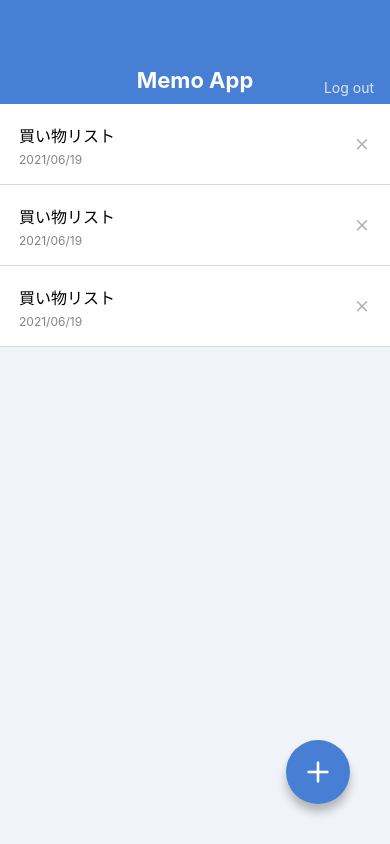
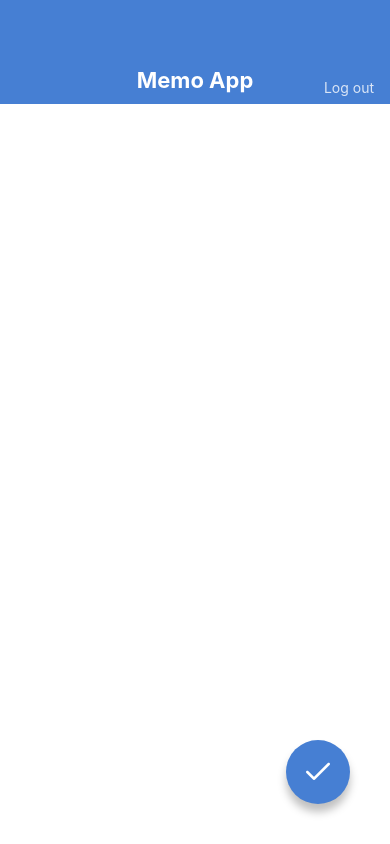
Before and after one commit to Mitsukiooka/Memoapp, a React Native app: screen / in a window 390 px wide. Built offline with nearby package versions, Linux system fonts and the light colour scheme.

Commit message:
create memo edit and create screen

```diff
--- a/App.js
+++ b/App.js
@@ -1,11 +1,15 @@
 import React from 'react';
 
-import MemoListScreen from './src/screens/MemoListScreen.jsx';
-import MemoDetailScreen from './src/screens/MemoDetailScreen.jsx';
+// import MemoListScreen from './src/screens/MemoListScreen.jsx';
+// import MemoDetailScreen from './src/screens/MemoDetailScreen.jsx';
+// import MemoEditScreen from './src/screens/MemoEditScreen.jsx';
+import MemoCreateScreen from './src/screens/MemoCreateScreen.jsx';
 
 export default function App() {
   return (
-    <MemoListScreen />
+    // <MemoListScreen />
     // <MemoDetailScreen />
+    // <MemoEditScreen />
+    <MemoCreateScreen />
   );
 }
--- a/src/components/CircleButton.jsx
+++ b/src/components/CircleButton.jsx
@@ -1,5 +1,5 @@
 import React from 'react';
-import { View, Text, StyleSheet } from 'react-native';
+import { View, StyleSheet } from 'react-native';
 import { string, shape } from 'prop-types';
 
 import { Feather } from '@expo/vector-icons';
--- /dev/null
+++ b/src/screens/MemoCreateScreen.jsx
@@ -0,0 +1,36 @@
+import React from 'react';
+import {
+  View, TextInput, StyleSheet, KeyboardAvoidingView,
+} from 'react-native';
+
+import AppBar from '../components/AppBar.jsx';
+import CircleButton from '../components/CircleButton.jsx';
+
+export default function MemoCreateScreen() {
+  return (
+    <KeyboardAvoidingView style={styles.container} behavior='height'>
+      <AppBar />
+      <View style={styles.inputContainer}>
+        <TextInput value="" multiline style={styles.input}/>
+      </View>
+      <CircleButton name='check' />
+    </KeyboardAvoidingView>
+  );
+};
+
+const styles = StyleSheet.create({
+  container: {
+    flex: 1,
+  },
+  inputContainer: {
+    paddingHorizontal: 27,
+    paddingVertical: 32,
+    flex: 1,
+  },
+  input: {
+    flex: 1,
+    textAlignVertical: 'top',
+    fontSize: 16,
+    lineHeight: 24,
+  }
+})
--- /dev/null
+++ b/src/screens/MemoEditScreen.jsx
@@ -0,0 +1,36 @@
+import React from 'react';
+import {
+  View, TextInput, StyleSheet, KeyboardAvoidingView,
+} from 'react-native';
+
+import AppBar from '../components/AppBar.jsx';
+import CircleButton from '../components/CircleButton.jsx';
+
+export default function MemoEditScreen() {
+  return (
+    <KeyboardAvoidingView style={styles.container} behavior='height'>
+      <AppBar />
+      <View style={styles.inputContainer}>
+        <TextInput value="買い物リスト" multiline style={styles.input}/>
+      </View>
+      <CircleButton name='check' />
+    </KeyboardAvoidingView>
+  );
+};
+
+const styles = StyleSheet.create({
+  container: {
+    flex: 1,
+  },
+  inputContainer: {
+    paddingHorizontal: 27,
+    paddingVertical: 32,
+    flex: 1,
+  },
+  input: {
+    flex: 1,
+    textAlignVertical: 'top',
+    fontSize: 16,
+    lineHeight: 24,
+  }
+})
```
